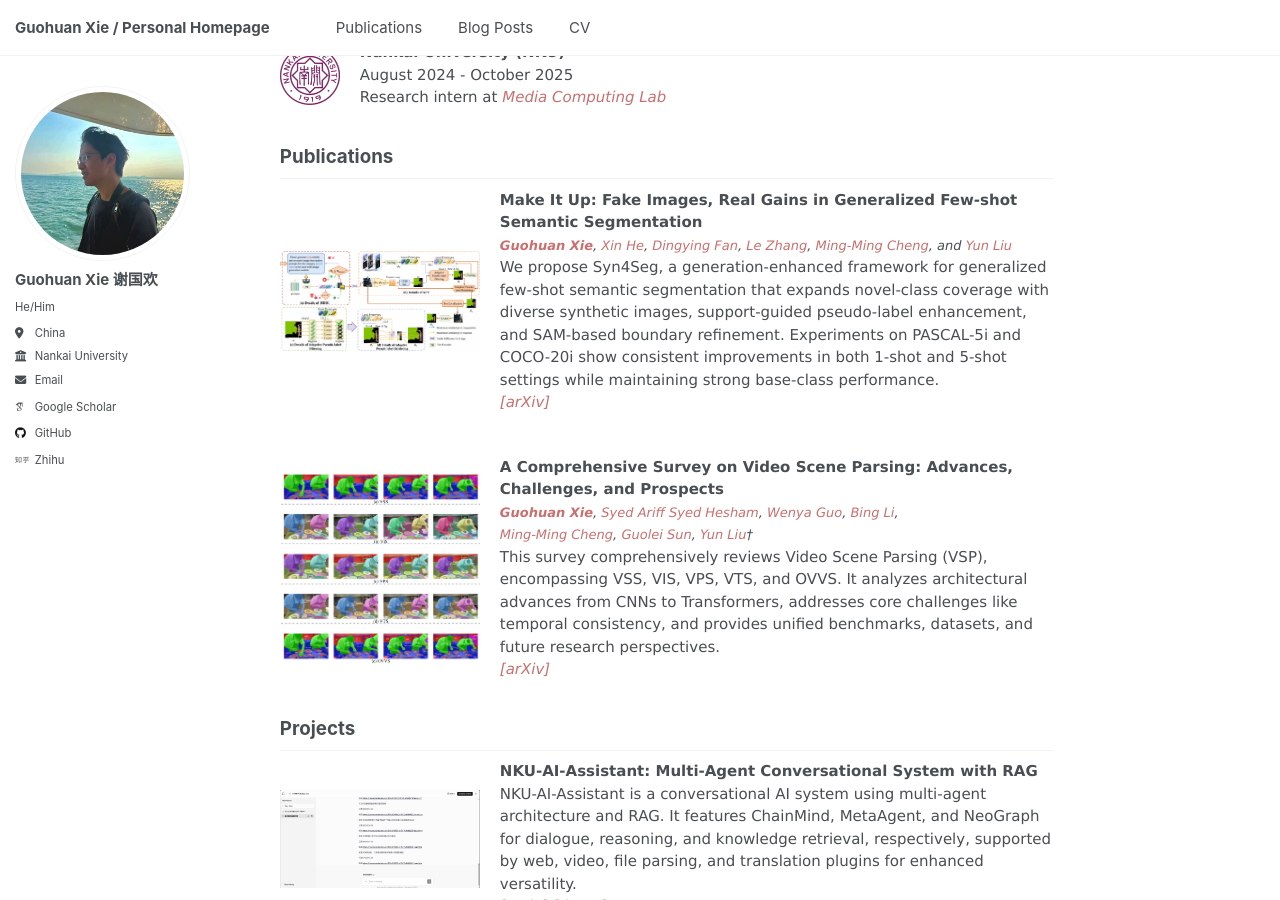
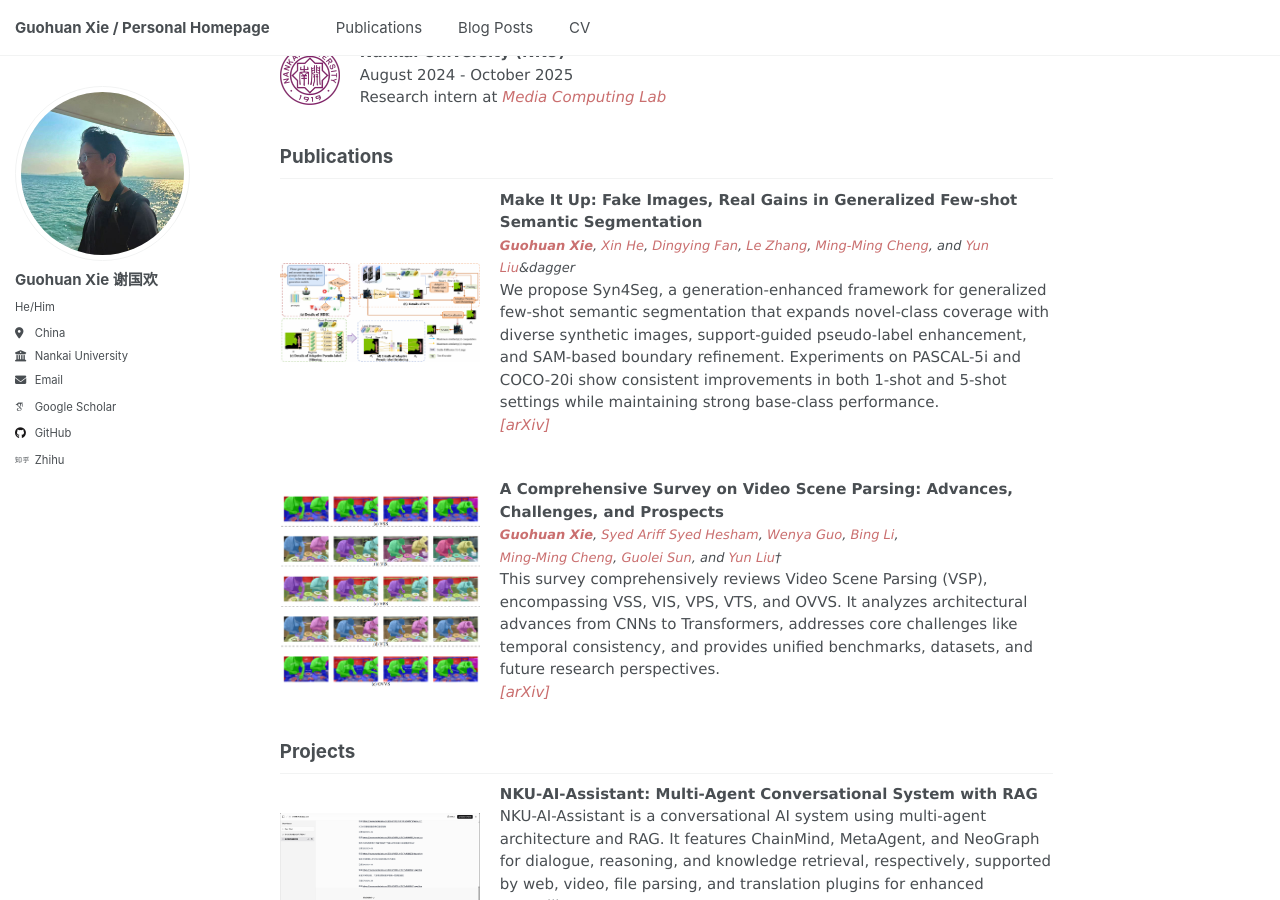
Before and after one commit to guohuan-xie/guohuan-xie.github.io, a Jekyll site: the page built from _pages/about.md, in a window 1280 px wide and 900 px high, scrolled down 803 px. Built offline with Jekyll 4.4.1, drawn with Linux system fonts in a browser that asks for light colours; some web fonts are replaced.

Commit message:
更新出版物部分，添加合作者的链接和标记

```diff
--- a/_pages/about.md
+++ b/_pages/about.md
@@ -76,9 +76,11 @@
         <strong>Make It Up: Fake Images, Real Gains in Generalized Few-shot Semantic Segmentation</strong><br>
         <i style="font-size: 13px;">
             <a href="https://guohuan-xie.github.io/" target="_blank"><strong>Guohuan Xie</strong></a>,
-            <a href="https://openreview.net/profile?id=~Xin_He21" target="_blank">Xin He</a>, <a href="https://openreview.net/profile?id=~Dingying_Fan1" target="_blank">Dingying Fan</a>, <a href="https://openreview.net/profile?id=~Le_Zhang3" target="_blank">Le Zhang</a>,
+            <a href="https://openreview.net/profile?id=~Xin_He21" target="_blank">Xin He</a>,
+            <a href="https://openreview.net/profile?id=~Dingying_Fan1" target="_blank">Dingying Fan</a>,
+            <a href="https://openreview.net/profile?id=~Le_Zhang3" target="_blank">Le Zhang</a>,
             <a href="https://mmcheng.net/" target="_blank">Ming-Ming Cheng</a>, and
-            <a href="https://yun-liu.github.io/" target="_blank">Yun Liu</a>
+            <a href="https://yun-liu.github.io/" target="_blank">Yun Liu</a>&dagger
         </i><br>
         We propose Syn4Seg, a generation-enhanced framework for generalized few-shot semantic segmentation that expands novel-class coverage with diverse synthetic images, support-guided pseudo-label enhancement, and SAM-based boundary refinement. Experiments on PASCAL-5i and COCO-20i show consistent improvements in both 1-shot and 5-shot settings while maintaining strong base-class performance.<br>
         <a href="https://arxiv.org/pdf/2603.27206"><em>[arXiv]</em></a>
@@ -95,7 +97,7 @@
             <a href="https://scholar.google.com.tw/citations?user=XpqqcAYAAAAJ&hl=zh-CN" target="_blank">Wenya Guo</a>,
             <a href="https://scholar.google.com.sg/citations?user=u7Gb-qwAAAAJ&hl=en" target="_blank">Bing Li</a>, <br>
             <a href="https://scholar.google.com/citations?user=huWpVyEAAAAJ&hl=en" target="_blank">Ming-Ming Cheng</a>,
-            <a href="https://scholar.google.com.hk/citations?user=qd8Blw0AAAAJ&hl=zh-CN" target="_blank">Guolei Sun</a>,
+            <a href="https://scholar.google.com.hk/citations?user=qd8Blw0AAAAJ&hl=zh-CN" target="_blank">Guolei Sun</a>, and
             <a href="https://yun-liu.github.io/" target="_blank">Yun Liu</a>&dagger;
         </i><br>
         This survey comprehensively reviews Video Scene Parsing (VSP), encompassing VSS, VIS, VPS, VTS, and OVVS. It analyzes architectural advances from CNNs to Transformers, addresses core challenges like temporal consistency, and provides unified benchmarks, datasets, and future research perspectives.<br>
```
